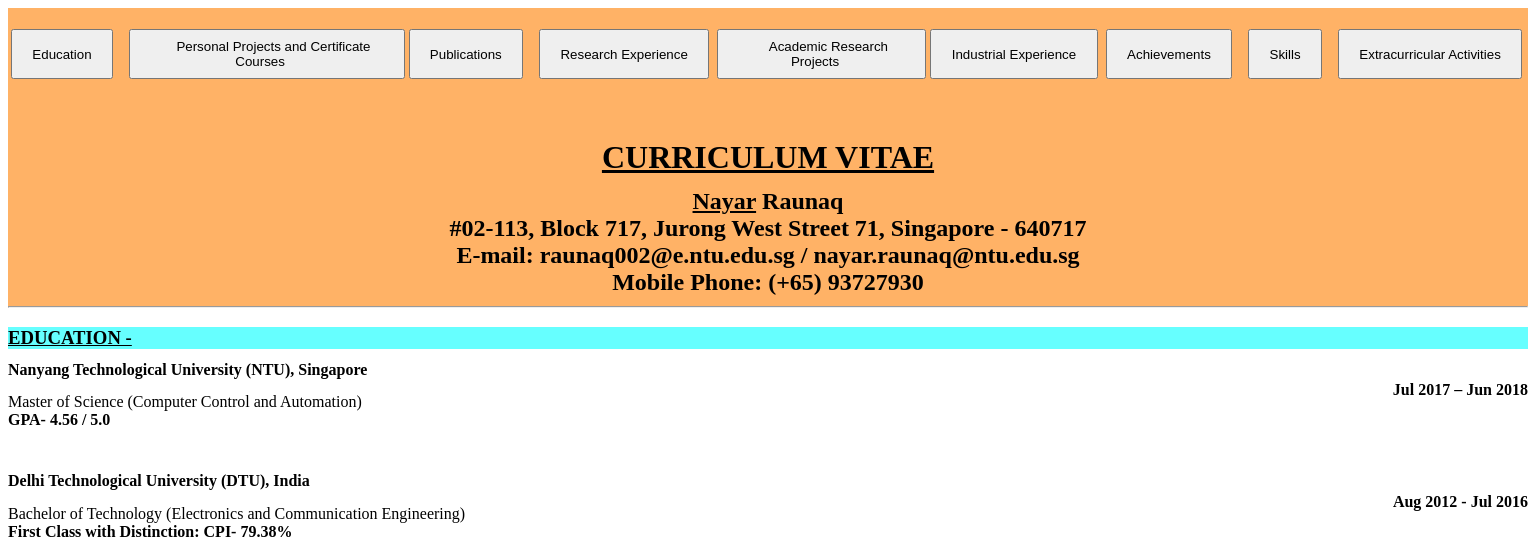
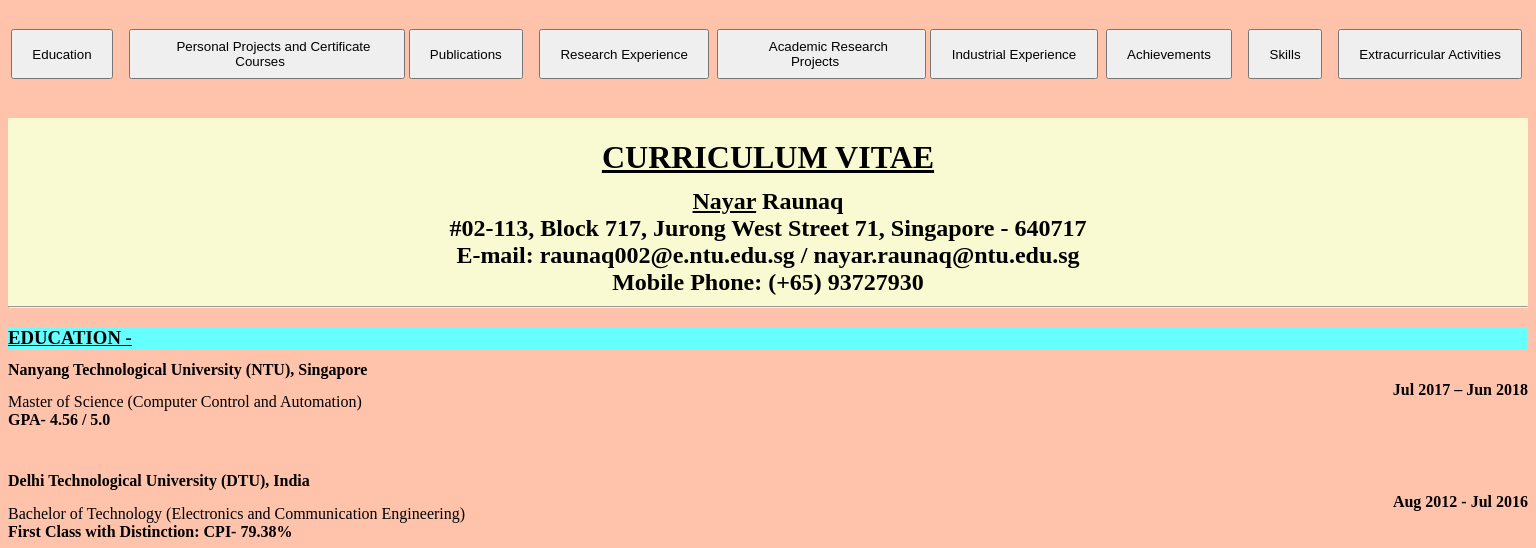
Before and after one commit to raunaqnayar/resume, a Flask app: page / in a window 1536 px wide. Shown: the top 548 px of the page. Run offline with Flask 2, Linux system fonts and the light colour scheme.

Commit message:
revert few background changes

```diff
--- a/static/style.css
+++ b/static/style.css
@@ -1,32 +1,30 @@
 /* For Handheld Devices */
-/*
+
 body {
  background-color: rgb(255, 195, 172);
  color: black
 }
-*/
+
 table{
 
     margin-left: auto;
     margin-right: auto;
 
 }
-/*
+
 div.nav_bar{
     background-color: rgb(255, 195, 172);
 }
-*/
+
 h3.subsection{
     background-color: rgb(102,255,255)
 }
-/*
+
 div.head{
     background-color: lightgoldenrodyellow;
 }
-*/
-div.head{
-    background-color: rgb(255,178,102);
-}
+
+
 h1.begin{
  text-align: center;
 }
@@ -53,34 +51,30 @@
 /* For Laptops */
 
 @media only screen and (min-width: 1512px) {
-/*
+
 body {
  background-color: rgb(255, 195, 172);
  color: black
 }
-*/
+
 table{
 
     margin-left: auto;
     margin-right: auto;
 
 }
-/*
+
 div.nav_bar{
     background-color: rgb(255, 195, 172);
 }
-*/
+
 h3.subsection{
     background-color: rgb(102,255,255)
 }
-/*
 div.head{
     background-color: lightgoldenrodyellow;
 }
-*/
-div.head{
-    background-color: rgb(255,178,102);
-}
+
 h1.begin{
  text-align: center;
 }
```
